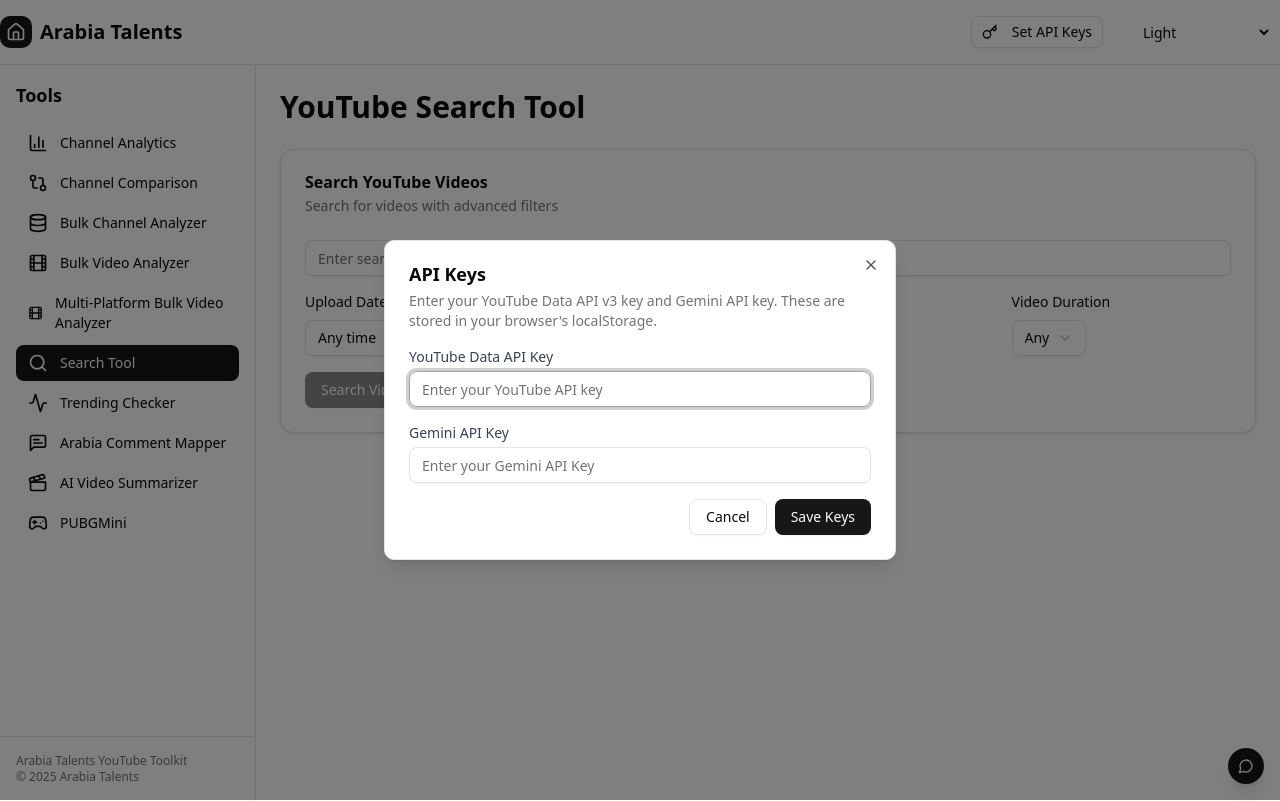
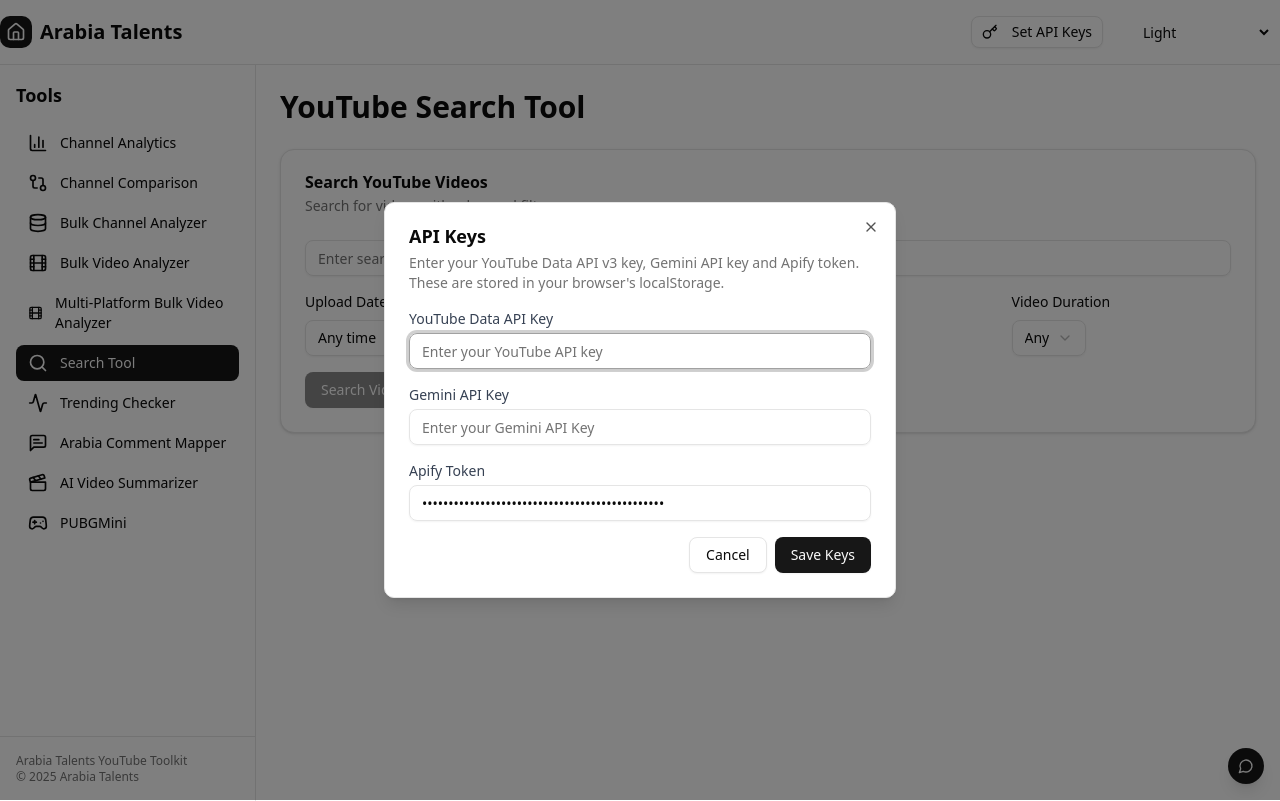
Before and after one commit to alooshxl/arabia-talents-toolkit, a React (Vite) app: page /tools/search-tool in a window 1280 px wide. Both pictures are taken after a click on the button "Set API Keys". Built offline with nearby package versions, Linux system fonts and the light colour scheme.

Commit message:
Add Apify token input and use localStorage

```diff
--- a/src/components/layout/Header.jsx
+++ b/src/components/layout/Header.jsx
@@ -8,9 +8,10 @@
 import { ThemeSwitcher } from '@/components/ui/ThemeSwitcher';
 
 export default function Header() {
-  const { apiKey, updateApiKey, geminiApiKey, setGeminiApiKey } = useAppContext();
+  const { apiKey, updateApiKey, geminiApiKey, setGeminiApiKey, apifyToken, setApifyToken } = useAppContext();
   const [tempApiKey, setTempApiKey] = useState(apiKey);
   const [tempGeminiApiKey, setTempGeminiApiKey] = useState(geminiApiKey);
+  const [tempApifyToken, setTempApifyToken] = useState(apifyToken);
   const [isDialogOpen, setIsDialogOpen] = useState(false);
 
   // Update temp keys if context keys change (e.g. loaded from localStorage after initial render)
@@ -22,9 +23,14 @@
     setTempGeminiApiKey(geminiApiKey);
   }, [geminiApiKey]);
 
+  useEffect(() => {
+    setTempApifyToken(apifyToken);
+  }, [apifyToken]);
+
   const handleSaveApiKeys = () => {
     updateApiKey(tempApiKey);
-    setGeminiApiKey(tempGeminiApiKey); // Save Gemini Key
+    setGeminiApiKey(tempGeminiApiKey);
+    setApifyToken(tempApifyToken);
     setIsDialogOpen(false);
   };
 
@@ -52,7 +58,7 @@
               <DialogHeader>
                 <DialogTitle>API Keys</DialogTitle>
                 <DialogDescription>
-                  Enter your YouTube Data API v3 key and Gemini API key. These are stored in your browser's localStorage.
+                  Enter your YouTube Data API v3 key, Gemini API key and Apify token. These are stored in your browser's localStorage.
                 </DialogDescription>
               </DialogHeader>
               <div className="space-y-4">
@@ -76,6 +82,16 @@
                     onChange={(e) => setTempGeminiApiKey(e.target.value)}
                   />
                 </div>
+                <div>
+                  <label htmlFor="apifyToken" className="block text-sm font-medium text-gray-700 dark:text-gray-300 mb-1">Apify Token</label>
+                  <Input
+                    id="apifyToken"
+                    type="password"
+                    placeholder="Enter your Apify token"
+                    value={tempApifyToken}
+                    onChange={(e) => setTempApifyToken(e.target.value)}
+                  />
+                </div>
                 <div className="flex justify-end gap-2">
                   <Button variant="outline" onClick={() => setIsDialogOpen(false)}>
                     Cancel
--- a/src/contexts/AppContext.jsx
+++ b/src/contexts/AppContext.jsx
@@ -31,6 +31,7 @@
 export const AppProvider = ({ children }) => {
   const [apiKey, setApiKey] = useState(() => safeGet('youtube-api-key'));
   const [geminiApiKey, setGeminiApiKeyState] = useState(() => safeGet('gemini-api-key'));
+  const [apifyToken, setApifyTokenState] = useState(() => safeGet('apify-token', 'apify_api_8hXuKXEo9WU8vIm333UzdeISV0migP0LyNPQ'));
   const [loading, setLoading] = useState(false);
   const [error, setError] = useState(null);
   const [currentTheme, setCurrentTheme] = useState('light');
@@ -43,6 +44,11 @@
   const setGeminiApiKey = (key) => {
     setGeminiApiKeyState(key);
     safeSet('gemini-api-key', key);
+  };
+
+  const setApifyToken = (token) => {
+    setApifyTokenState(token);
+    safeSet('apify-token', token);
   };
 
   const changeTheme = (themeName) => {
@@ -92,7 +98,9 @@
     currentTheme,
     changeTheme,
     geminiApiKey,
-    setGeminiApiKey
+    setGeminiApiKey,
+    apifyToken,
+    setApifyToken
   };
 
   return (
--- a/src/services/multiPlatformVideoService.js
+++ b/src/services/multiPlatformVideoService.js
@@ -1,12 +1,19 @@
 class MultiPlatformVideoService {
   constructor() {
-    this.apifyToken = 'apify_api_8hXuKXEo9WU8vIm333UzdeISV0migP0LyNPQ';
     this.apifyBase = 'https://api.apify.com/v2/acts';
     this.actors = {
       tiktok: 'clockworks~free-tiktok-scraper',
       instagram: 'apify~instagram-scraper',
       facebook: 'apify~facebook-posts-scraper'
     };
+  }
+
+  getApifyToken() {
+    try {
+      return localStorage.getItem('apify-token') || 'apify_api_8hXuKXEo9WU8vIm333UzdeISV0migP0LyNPQ';
+    } catch {
+      return 'apify_api_8hXuKXEo9WU8vIm333UzdeISV0migP0LyNPQ';
+    }
   }
 
   detectPlatform(url) {
@@ -43,7 +50,9 @@
   async fetchTikTokData(url) {
     try {
       const input = { downloadVideos: false, startUrls: [{ url }] };
-      const response = await fetch(`${this.apifyBase}/${this.actors.tiktok}/run-sync-get-dataset-items?token=${this.apifyToken}`, {
+      const token = this.getApifyToken();
+      if (!token) throw new Error('Apify token not set');
+      const response = await fetch(`${this.apifyBase}/${this.actors.tiktok}/run-sync-get-dataset-items?token=${token}`, {
         method: 'POST',
         headers: { 'Content-Type': 'application/json' },
         body: JSON.stringify(input)
@@ -68,7 +77,9 @@
   async fetchInstagramData(url) {
     try {
       const input = { startUrls: [{ url }] };
-      const response = await fetch(`${this.apifyBase}/${this.actors.instagram}/run-sync-get-dataset-items?token=${this.apifyToken}`, {
+      const token = this.getApifyToken();
+      if (!token) throw new Error('Apify token not set');
+      const response = await fetch(`${this.apifyBase}/${this.actors.instagram}/run-sync-get-dataset-items?token=${token}`, {
         method: 'POST',
         headers: { 'Content-Type': 'application/json' },
         body: JSON.stringify(input)
@@ -93,7 +104,9 @@
   async fetchFacebookData(url) {
     try {
       const input = { startUrls: [{ url }], maxPosts: 1 };
-      const response = await fetch(`${this.apifyBase}/${this.actors.facebook}/run-sync-get-dataset-items?token=${this.apifyToken}`, {
+      const token = this.getApifyToken();
+      if (!token) throw new Error('Apify token not set');
+      const response = await fetch(`${this.apifyBase}/${this.actors.facebook}/run-sync-get-dataset-items?token=${token}`, {
         method: 'POST',
         headers: { 'Content-Type': 'application/json' },
         body: JSON.stringify(input)
```
